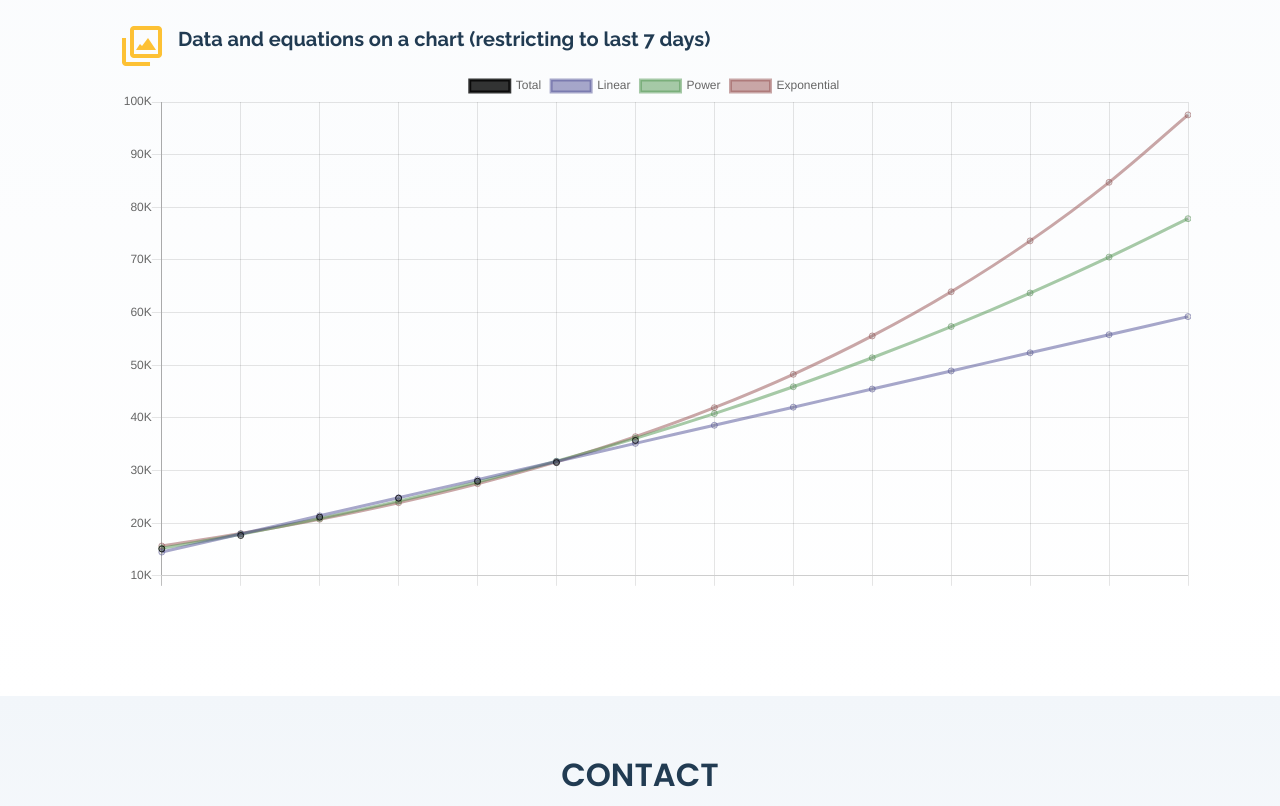
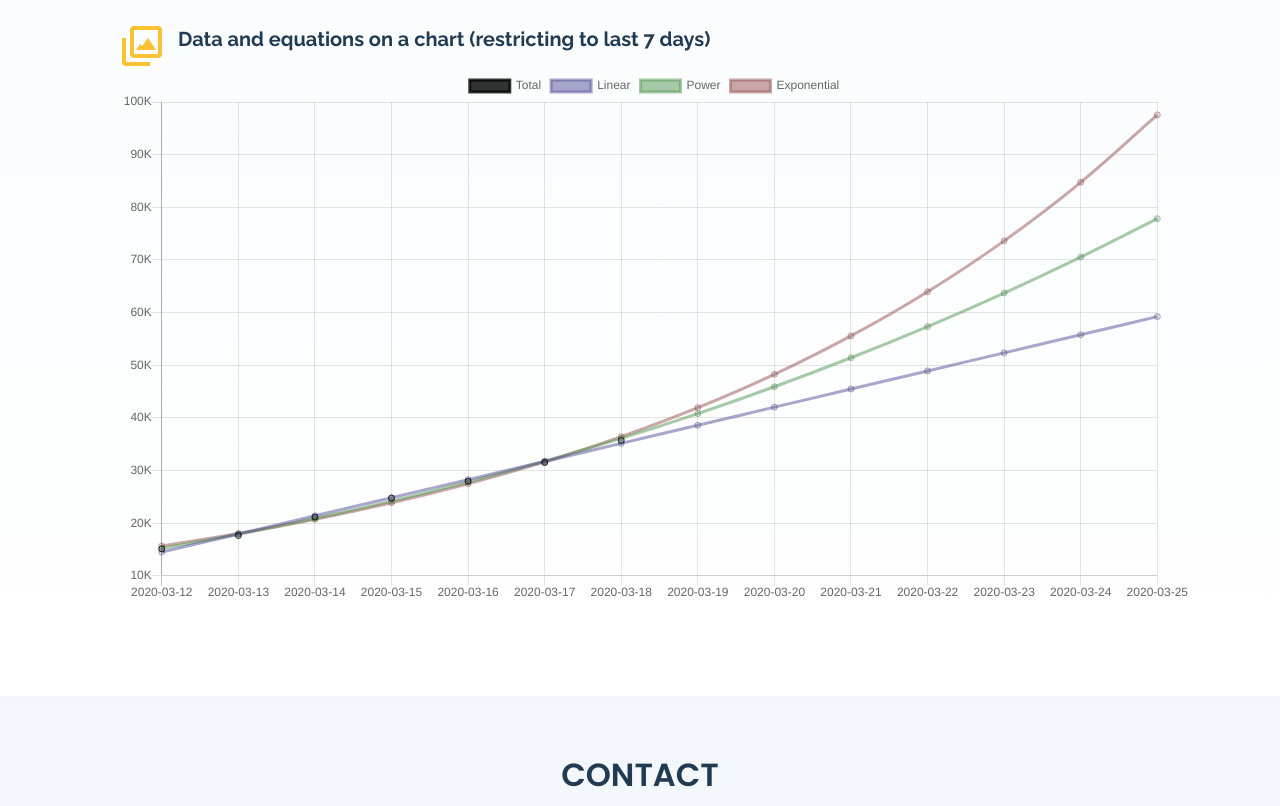
Before and after one commit to abaroni/HexTiles, a plain HTML site: page index.html in a window 1280 px wide. Shown: the part 1730-2536 px from the top of the page. Drawn offline with nearby package versions, Linux system fonts and the light colour scheme.

Commit message:
Using dates instead of day number

```diff
--- a/assets/data/allData.json
+++ b/assets/data/allData.json
@@ -1,4 +1,30 @@
 {
+  "dates": [
+    "2020-02-24",
+    "2020-02-25",
+    "2020-02-26",
+    "2020-02-27",
+    "2020-02-28",
+    "2020-02-29",
+    "2020-03-01",
+    "2020-03-02",
+    "2020-03-03",
+    "2020-03-04",
+    "2020-03-05",
+    "2020-03-06",
+    "2020-03-07",
+    "2020-03-08",
+    "2020-03-09",
+    "2020-03-10",
+    "2020-03-11",
+    "2020-03-12",
+    "2020-03-13",
+    "2020-03-14",
+    "2020-03-15",
+    "2020-03-16",
+    "2020-03-17",
+    "2020-03-18"
+  ],
   "latestDate": "2020-03-18",
   "total": [
     229,
--- a/assets/data/restrictedData.json
+++ b/assets/data/restrictedData.json
@@ -1,4 +1,13 @@
 {
+  "dates": [
+    "2020-03-12",
+    "2020-03-13",
+    "2020-03-14",
+    "2020-03-15",
+    "2020-03-16",
+    "2020-03-17",
+    "2020-03-18"
+  ],
   "latestDate": "2020-03-18",
   "total": [
     15113,
--- a/index.html
+++ b/index.html
@@ -303,7 +303,19 @@
           return (value > 1000 ||value<-1000)? Math.round(value/1000)+'K':value
       }
 
-      function getLabels(data){return  data.map( (e,i) => 'Day '+(i+1) )}
+      function getLabels(data){
+        let lastDate = last(data.dates)
+        console.log(data.totalForcastedLinear.length - data.dates.length)
+        let newArray = new Array(data.totalForcastedLinear.length - data.dates.length).fill()
+        newArray = newArray.map(function(element){
+          let dateObject = new Date(lastDate)
+          //mutating dateObject
+          dateObject.setDate(dateObject.getDate() +1)
+          lastDate = dateObject.toISOString().split('T')[0]
+          return lastDate
+        })
+        return data.dates.concat(newArray)
+      }
 
       function last(array) {
           return array[array.length - 1];
@@ -315,7 +327,7 @@
   			const options = {
   				type: 'line',
   				data: {
-  					labels: getLabels(allTimeData.total),
+  					labels: allTimeData.dates,
   					datasets: [{
   						label: 'Total',
   						data: allTimeData.total,
@@ -419,8 +431,8 @@
               document.querySelector('#restricted-exponential-r2').textContent= restrictedData.totalR2Exponential
 
               drawToday()
-              drawDataEquations(dataEquationsCanvas, allTimeData.total, allTimeData.totalForcastedLinear, allTimeData.totalForcastedPower, allTimeData.totalForcastedExponential,getLabels(allTimeData.totalForcastedExponential))
-              drawDataEquations(dataEquationsRestrictedCanvas, restrictedData.total, restrictedData.totalForcastedLinear, restrictedData.totalForcastedPower, restrictedData.totalForcastedExponential, new Array(restrictedData.totalForcastedExponential.length).fill(''))
+              drawDataEquations(dataEquationsCanvas, allTimeData.total, allTimeData.totalForcastedLinear, allTimeData.totalForcastedPower, allTimeData.totalForcastedExponential,getLabels(allTimeData))
+              drawDataEquations(dataEquationsRestrictedCanvas, restrictedData.total, restrictedData.totalForcastedLinear, restrictedData.totalForcastedPower, restrictedData.totalForcastedExponential, getLabels(restrictedData))
 
           })
       })
```
